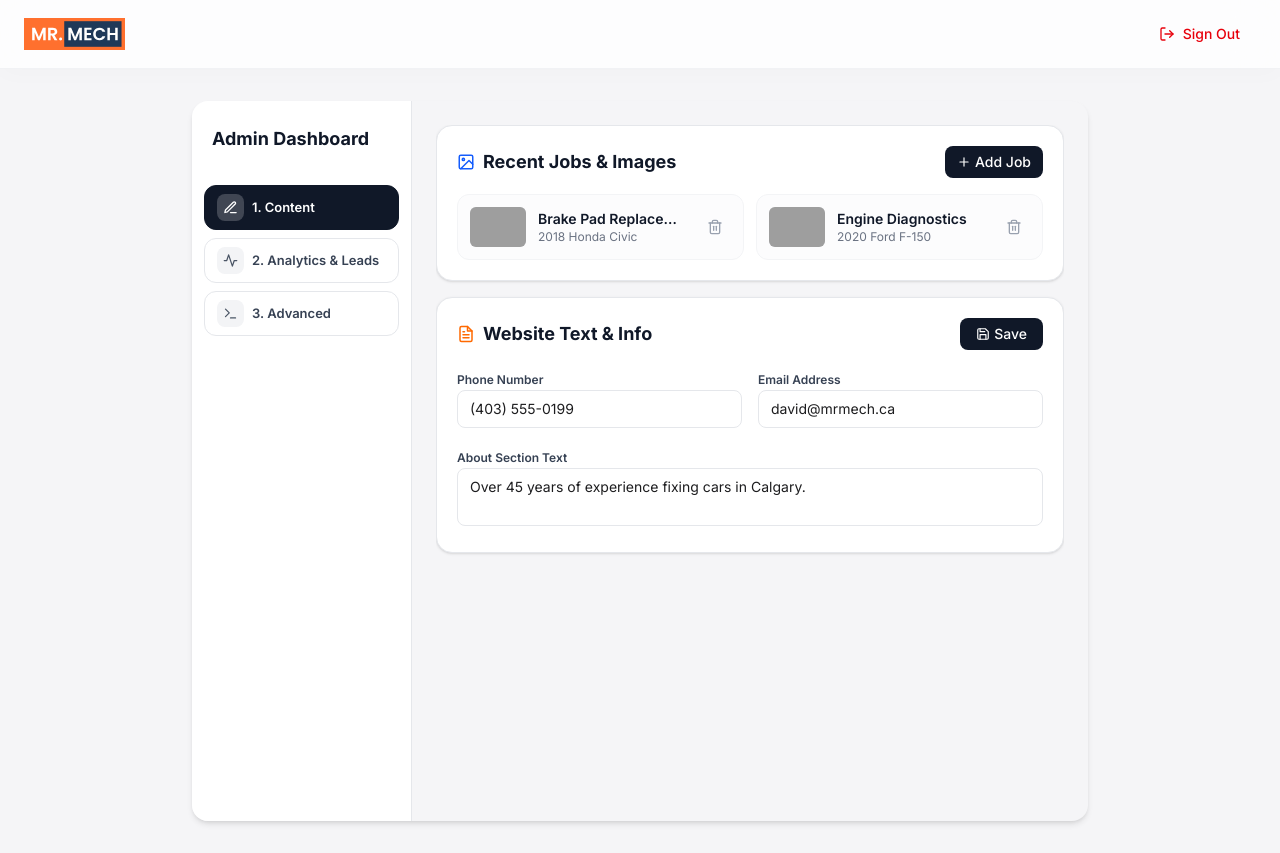
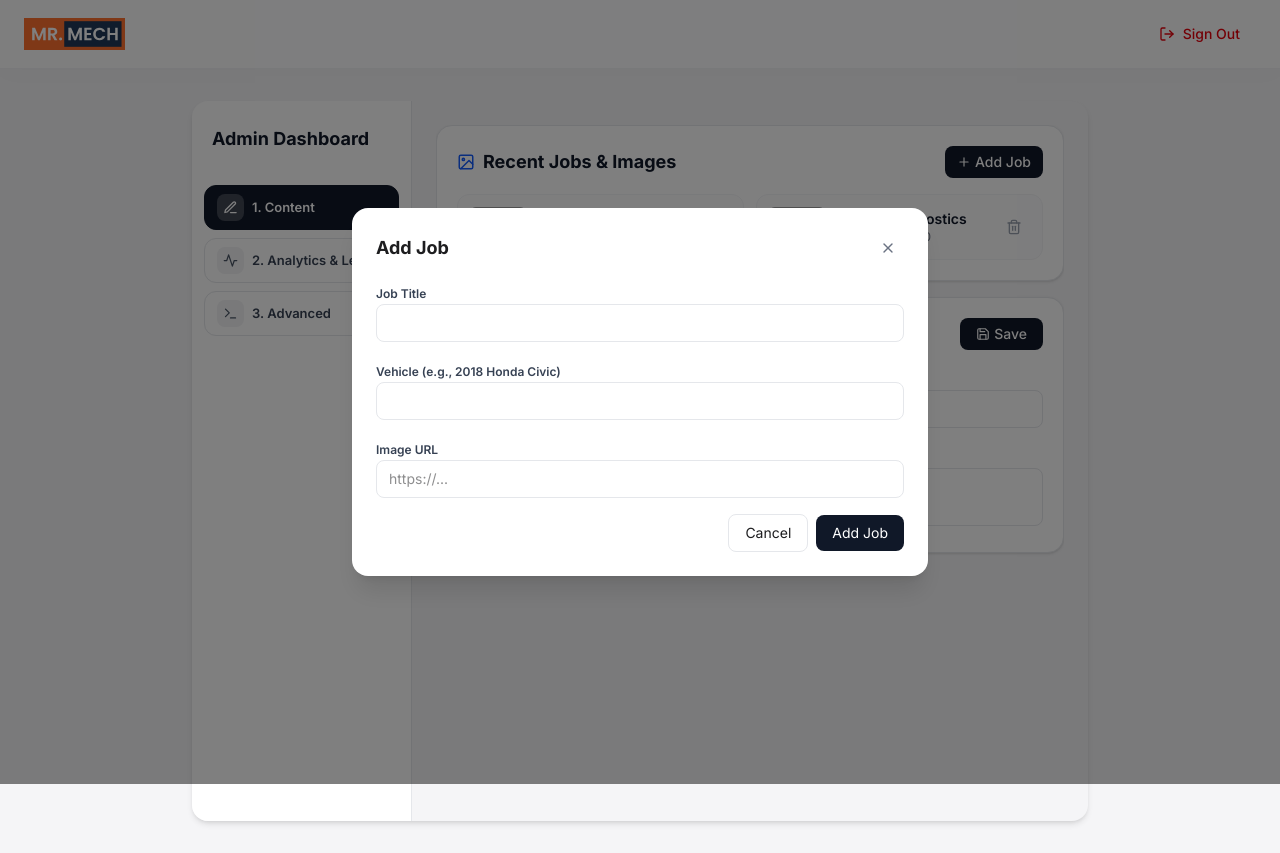
Before and after one commit to bowrand/UI--02, a Next.js app: page /admin in a window 1280 px wide. Both pictures are taken after a click on the button "Add Job". Built offline with nearby package versions, Linux system fonts and the light colour scheme; grey boxes are pictures that could not be loaded.

Commit message:
Add modal to create jobs (title, vehicle, image URL) in ContentManager

```diff
--- a/app/admin/components/ContentManager.tsx
+++ b/app/admin/components/ContentManager.tsx
@@ -2,7 +2,7 @@
 
 import { useState } from "react";
 import { motion } from "framer-motion";
-import { FiPlus, FiTrash2, FiSave, FiImage, FiFileText } from "react-icons/fi";
+import { FiPlus, FiTrash2, FiSave, FiImage, FiFileText, FiX } from "react-icons/fi";
 import Image from "next/image";
 
 const initialJobs = [
@@ -17,13 +17,32 @@ export default function ContentManager() {
 
   const handleDeleteJob = (id: number) => setJobs(jobs.filter(j => j.id !== id));
 
+  // Add Job modal state
+  const [isAddOpen, setIsAddOpen] = useState(false);
+  const [newJob, setNewJob] = useState({ title: "", car: "", imageUrl: "" });
+
+  const openAdd = () => {
+    setNewJob({ title: "", car: "", imageUrl: "" });
+    setIsAddOpen(true);
+  };
+
+  const closeAdd = () => setIsAddOpen(false);
+
+  const handleAddSubmit = (e: React.FormEvent) => {
+    e.preventDefault();
+    if (!newJob.title.trim()) return;
+    const next = { id: Date.now(), title: newJob.title.trim(), car: newJob.car.trim() || "", images: [newJob.imageUrl || "https://images.unsplash.com/photo-1486262715619-67b85e0b08d3?q=80&w=800&auto=format&fit=crop"] };
+    setJobs([next, ...jobs]);
+    closeAdd();
+  };
+
   return (
     <div className="space-y-4">
       {/* 1. Recent Jobs & Images */}
       <div className="bg-white rounded-2xl p-4 md:p-5 shadow-sm border border-gray-200">
         <div className="flex items-center justify-between mb-4">
           <h2 className="text-lg font-bold text-gray-900 flex items-center gap-2"><FiImage className="text-blue-600" /> Recent Jobs & Images</h2>
-          <button className="flex items-center gap-1 bg-gray-900 hover:bg-gray-800 text-white px-3 py-1.5 rounded-lg text-sm font-medium transition-colors">
+          <button onClick={openAdd} className="flex items-center gap-1 bg-gray-900 hover:bg-gray-800 text-white px-3 py-1.5 rounded-lg text-sm font-medium transition-colors">
             <FiPlus size={14} /> Add Job
           </button>
         </div>
@@ -44,6 +63,36 @@ export default function ContentManager() {
           ))}
         </div>
       </div>
+
+      {/* Add Job Modal */}
+      {isAddOpen && (
+        <div className="fixed inset-0 z-50 flex items-center justify-center p-4 bg-black/50">
+          <div className="bg-white rounded-2xl shadow-xl w-full max-w-xl p-6">
+            <div className="flex items-center justify-between mb-4">
+              <h3 className="text-lg font-bold">Add Job</h3>
+              <button onClick={closeAdd} className="p-2 text-gray-500 hover:text-gray-800 rounded-md"><FiX /></button>
+            </div>
+            <form onSubmit={handleAddSubmit} className="space-y-4">
+              <div>
+                <label className="text-xs font-semibold text-gray-700">Job Title</label>
+                <input value={newJob.title} onChange={e => setNewJob({ ...newJob, title: e.target.value })} className="w-full px-3 py-2 rounded-lg border border-gray-200 text-sm outline-none" required />
+              </div>
+              <div>
+                <label className="text-xs font-semibold text-gray-700">Vehicle (e.g., 2018 Honda Civic)</label>
+                <input value={newJob.car} onChange={e => setNewJob({ ...newJob, car: e.target.value })} className="w-full px-3 py-2 rounded-lg border border-gray-200 text-sm outline-none" />
+              </div>
+              <div>
+                <label className="text-xs font-semibold text-gray-700">Image URL</label>
+                <input value={newJob.imageUrl} onChange={e => setNewJob({ ...newJob, imageUrl: e.target.value })} placeholder="https://..." className="w-full px-3 py-2 rounded-lg border border-gray-200 text-sm outline-none" />
+              </div>
+              <div className="flex items-center justify-end gap-2">
+                <button type="button" onClick={closeAdd} className="px-4 py-2 rounded-lg border border-gray-200 text-sm">Cancel</button>
+                <button type="submit" className="px-4 py-2 rounded-lg bg-gray-900 text-white text-sm">Add Job</button>
+              </div>
+            </form>
+          </div>
+        </div>
+      )}
 
       {/* comments removed per request */}
 
```
